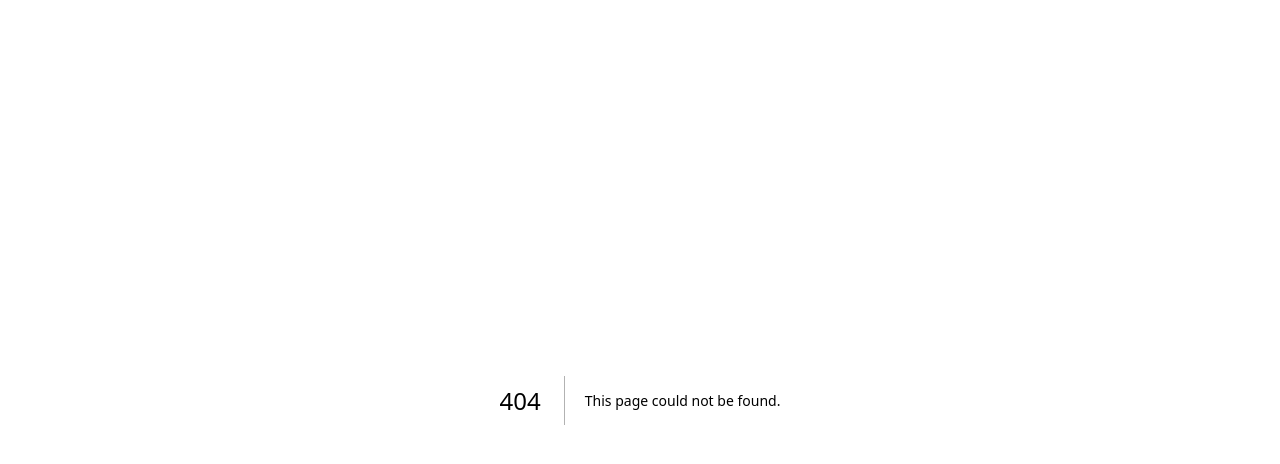
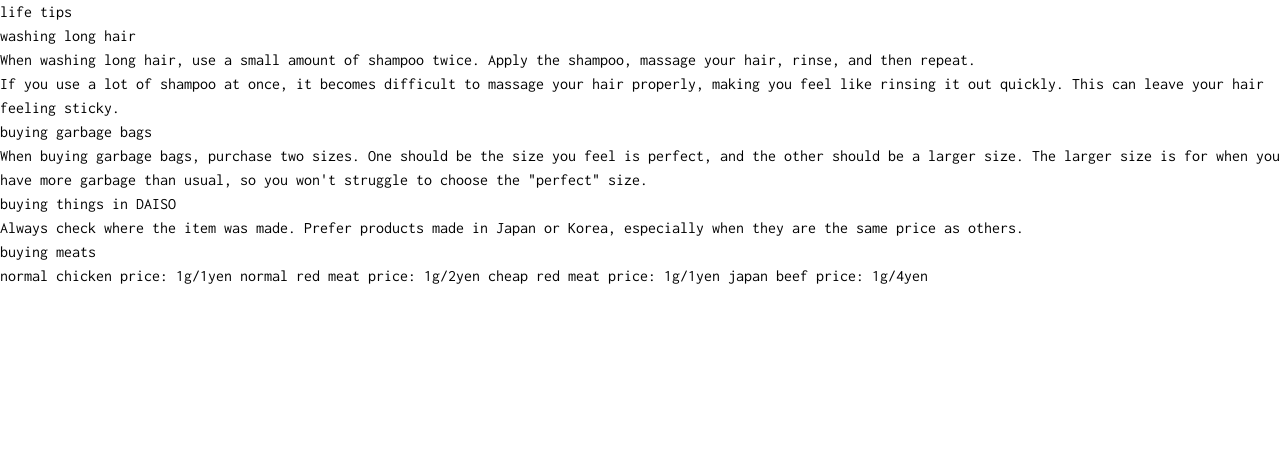
Before and after one commit to Ding-Fan/blog-nextra, a Next.js app: page /2area/life-tips in a window 1280 px wide. Before the commit this address had no page. Shown: the top 464 px of the page. Built offline with nearby package versions, Linux system fonts and the light colour scheme.

Commit message:
feat: Update language and music resources with Japanese vocabulary, phrases, and songs

```diff
--- /dev/null
+++ b/pages/1project/job.neutone.mdx
@@ -0,0 +1,9 @@
+# job neutone
+
+https://neutone.ai
+
+Frontend/UI Intern
+https://neutone.ai/careers
+
+Neutone SDK
+https://github.com/Neutone/neutone_sdk
--- /dev/null
+++ b/pages/2area/life-tips.mdx
@@ -0,0 +1,22 @@
+# life tips
+
+## washing long hair
+
+When washing long hair, use a small amount of shampoo twice. Apply the shampoo, massage your hair, rinse, and then repeat.
+
+If you use a lot of shampoo at once, it becomes difficult to massage your hair properly, making you feel like rinsing it out quickly. This can leave your hair feeling sticky.
+
+## buying garbage bags
+
+When buying garbage bags, purchase two sizes. One should be the size you feel is perfect, and the other should be a larger size. The larger size is for when you have more garbage than usual, so you won't struggle to choose the "perfect" size.
+
+## buying things in DAISO
+
+Always check where the item was made. Prefer products made in Japan or Korea, especially when they are the same price as others.
+
+## buying meats
+
+normal chicken price: 1g/1yen
+normal red meat price: 1g/2yen
+cheap red meat price: 1g/1yen
+japan beef price: 1g/4yen
--- a/pages/3resource/english.mdx
+++ b/pages/3resource/english.mdx
@@ -36,7 +36,6 @@ corresponding
 
 ## Tools
 
-- search word pronunciation in youtube videos.
-
-https://youglish.com
-also can used as a new way to explore youtube videos!
+- https://youglish.com
+  - search word pronunciation in youtube videos, youtube search
+  - also can used as a new way to explore youtube videos!
```
